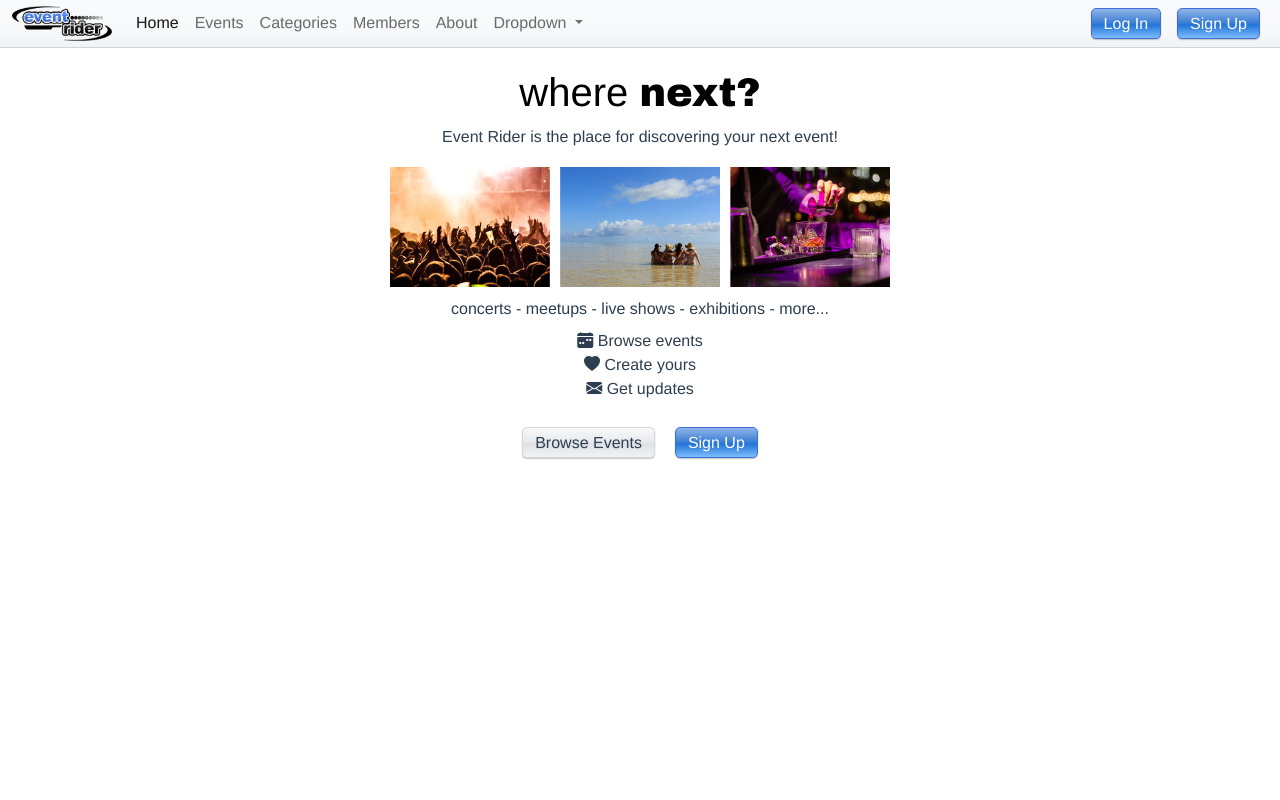
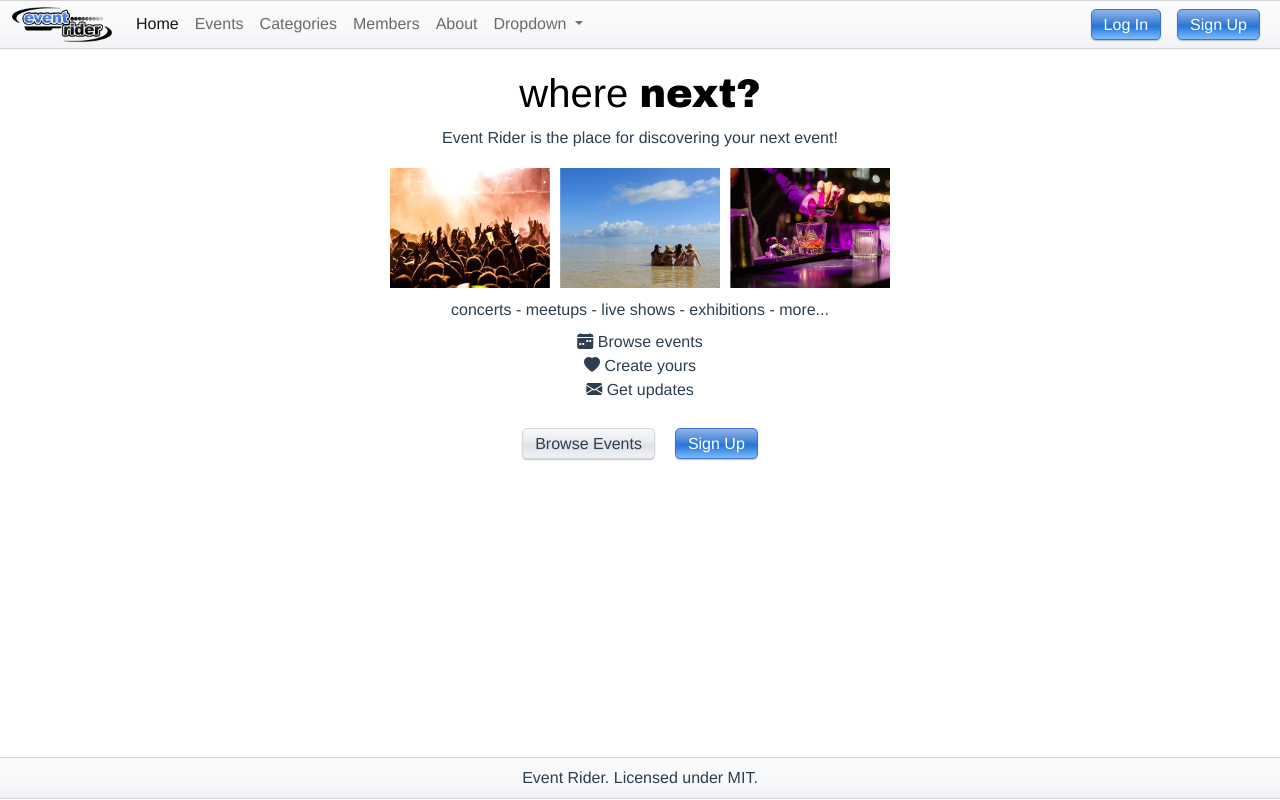
Before and after one commit to cristiancfm/event-rider-client, a Vue app: page / in a window 1280 px wide. Built offline with nearby package versions, Linux system fonts and the light colour scheme.

Commit message:
Added app footer

```diff
--- a/src/App.vue
+++ b/src/App.vue
@@ -1,23 +1,25 @@
 <template>
   <AppNavbar></AppNavbar>
-  <div style="max-width: 1280px; margin: auto">
+  <div style="max-width: 1280px; min-height: calc(100vh - 92px); margin: auto">
     <!--  With the key, any change to the path will trigger a reload of the component,
    event if it is the same component being loaded -->
     <router-view :key="$route.fullPath" />
   </div>
+  <AppFooter></AppFooter>
 </template>
 
 <script>
 import AppNavbar from "@/components/AppNavbar";
+import AppFooter from "@/components/AppFooter";
 
 export default {
-  components: { AppNavbar },
+  components: { AppFooter, AppNavbar },
 };
 </script>
 
 <style>
 #app {
-  font-family: Avenir, Helvetica, Arial, sans-serif;
+  font-family: Helvetica, Arial, sans-serif;
   -webkit-font-smoothing: antialiased;
   -moz-osx-font-smoothing: grayscale;
   text-align: center;
--- /dev/null
+++ b/src/components/AppFooter.vue
@@ -0,0 +1,15 @@
+<template>
+  <footer class="navbar bg-light justify-content-center">
+    <div>
+      <p class="m-0">Event Rider. Licensed under MIT.</p>
+    </div>
+  </footer>
+</template>
+
+<script>
+export default {
+  name: "AppFooter",
+};
+</script>
+
+<style scoped></style>
```
Also changed, not shown: src/theme/bootswatch/dist/cerulean/bootstrap.css.
